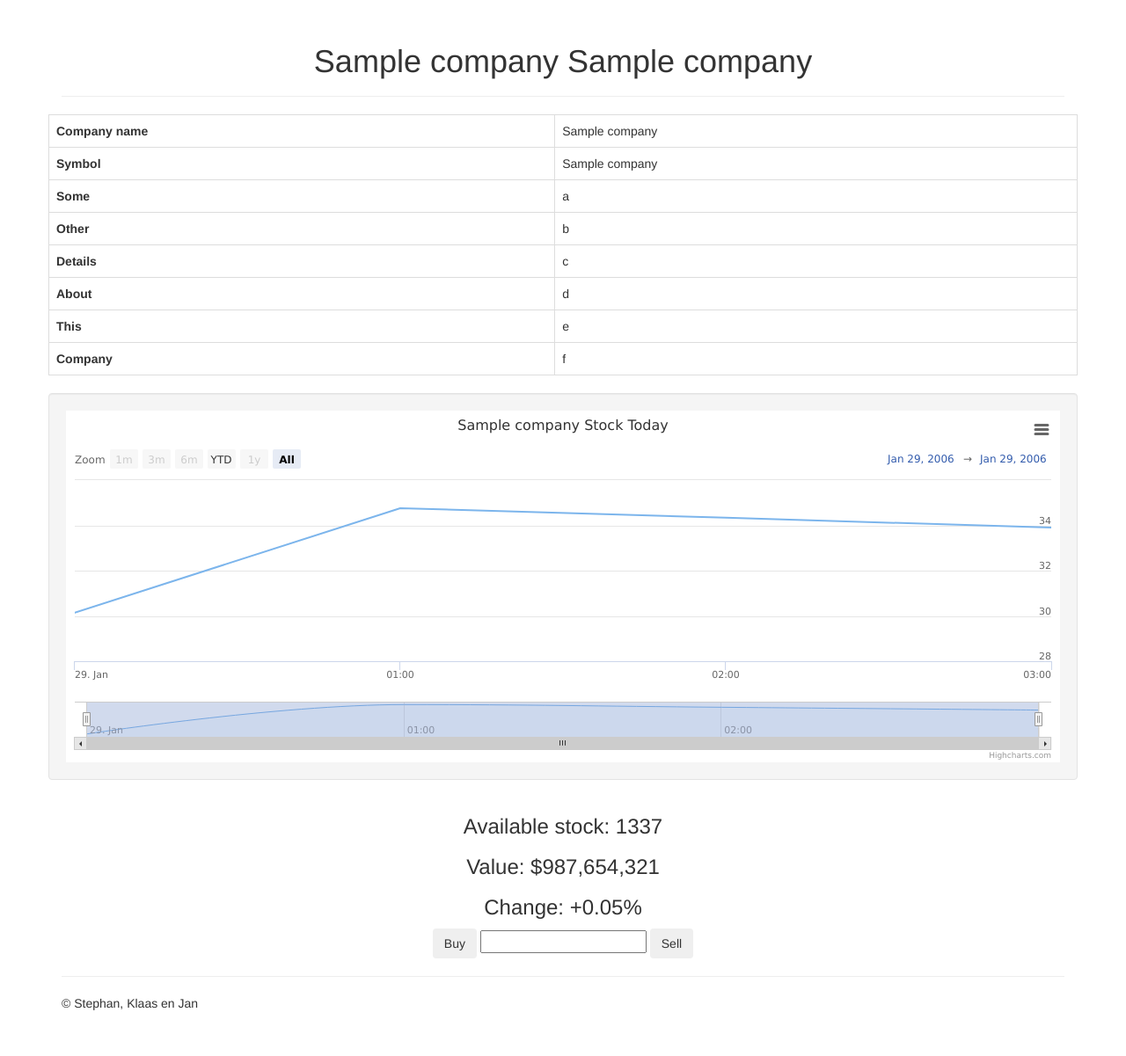
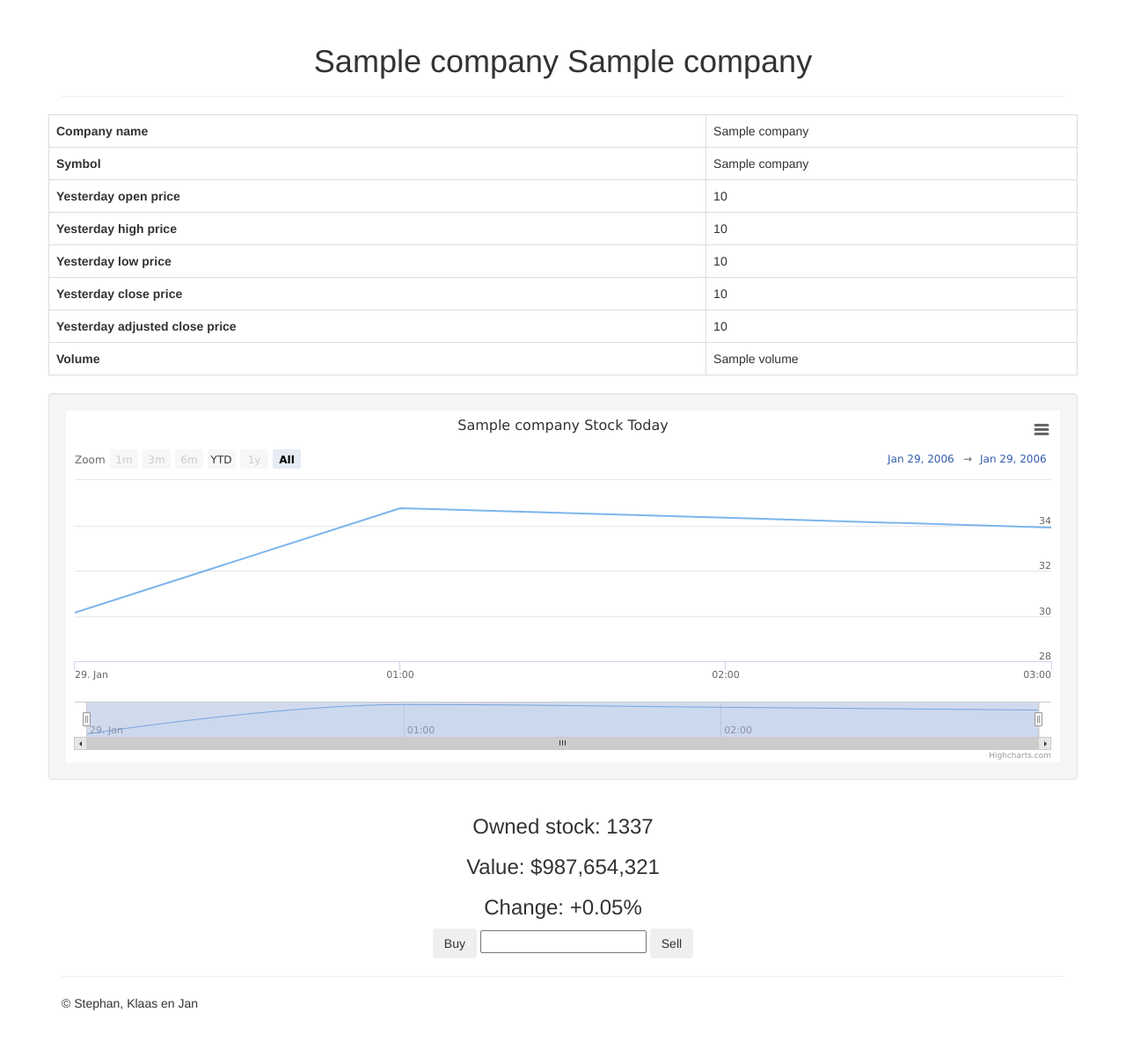
Before and after one commit to KPWhiver/stocksim, a Django app: template stocksim/stocksite/templates/company.html in a window 1280 px wide. Shown: the part 50-1251 px from the top of the page at 88% size. Run offline with Django 3.2, Linux system fonts and the light colour scheme; the template is opened without the code that fills it: most values are stand-ins (such as "Sample title", 1, 10 or a date in 2020); some libraries are stand-ins or nearby versions.

```diff
--- a/stocksim/stocksite/templates/company.html
+++ b/stocksim/stocksite/templates/company.html
@@ -19,30 +19,32 @@
             <td><strong>Symbol</strong></td>
             <td>{{ company.shortName }}</td>
           </tr>
+          {% with company.historicData|last as last %}
           <tr>
-            <td><strong>Some</strong></td>
-            <td>a</td>
+            <td><strong>Yesterday open price</strong></td>
+            <td>{{ last.openPrice }}</td>
           </tr>
           <tr>
-            <td><strong>Other</strong></td>
-            <td>b</td>
+            <td><strong>Yesterday high price</strong></td>
+            <td>{{ last.highPrice }}</td>
           </tr>
           <tr>
-            <td><strong>Details</strong></td>
-            <td>c</td>
+            <td><strong>Yesterday low price</strong></td>
+            <td>{{ last.lowPrice }}</td>
           </tr>
           <tr>
-            <td><strong>About</strong></td>
-            <td>d</td>
+            <td><strong>Yesterday close price</strong></td>
+            <td>{{ last.closePrice }}</td>
           </tr>
           <tr>
-            <td><strong>This</strong></td>
-            <td>e</td>
+            <td><strong>Yesterday adjusted close price</strong></td>
+            <td>{{ last.adjustedClosePrice }}</td>
           </tr>
           <tr>
-            <td><strong>Company</strong></td>
-            <td>f</td>
+            <td><strong>Volume</strong></td>
+            <td>{{ last.volume }}</td>
           </tr>
+          {% endwith %}
         </tbody>
       </table>
     </div>
@@ -55,7 +57,7 @@
 
   <div class="row">
     <div class="span4 text-center">
-      <h3>Available stock: 1337</h3>
+      <h3>Owned stock: 1337</h3>
     </div>
     <div class="span4 text-center">
       <h3>Value: $987,654,321</h3>
```
Also changed, not shown: stocksim/stocksite/templates/home.html (+26 -0 lines), stocksim/stocksite/views.py (+7 -1 lines).
